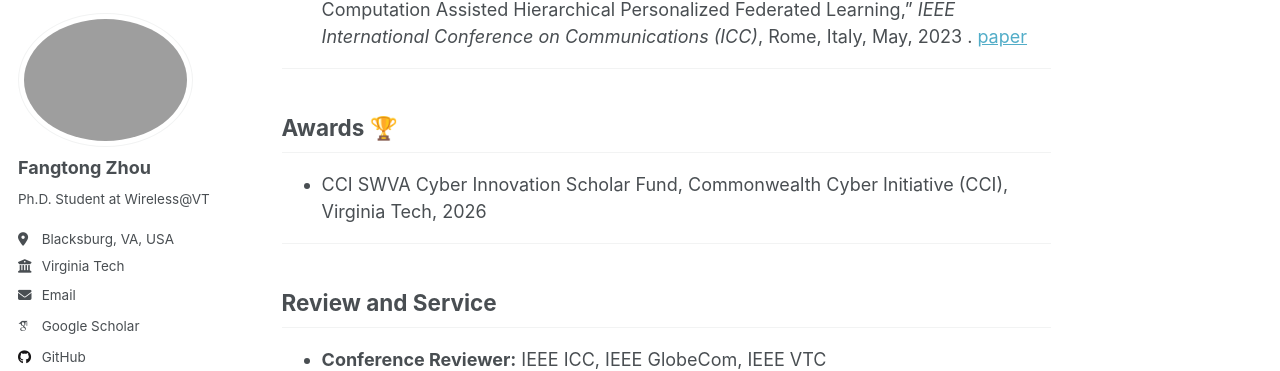
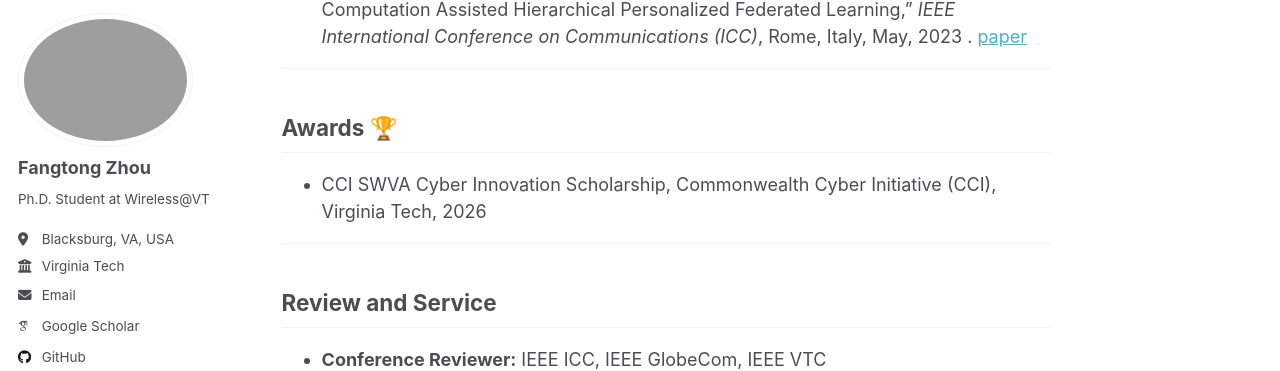
Before and after one commit to frontop137/frontop137.github.io, a Jekyll site: the page built from index.md, in a window 1280 px wide and 900 px high, scrolled down 1910 px. Shown: the part 86-457 px from the top of the window. Built offline with Jekyll 4.4.1, drawn with Linux system fonts in a browser that asks for light colours; emoji names are drawn with the system emoji font; some web fonts are replaced; a script that is not in the unit is left out; our own code applies the rules of GitHub Pages for plain Markdown files; some of the changed text lies outside the part shown.

Commit message:
Update scholarship name in index.md

```diff
--- a/index.md
+++ b/index.md
@@ -22,7 +22,7 @@ My research focuses on wireless federated learning.
 
 ## News :newspaper: {#news}
 - 2026-03 - One paper was accepted by IEEE/IFIP WiOpt. :tada:
-- 2026-03 - I was awarded the 2026 CCI SWVA Cyber Innovation Scholar Fund. :tada:
+- 2026-03 - I was awarded the 2026 CCI SWVA Cyber Innovation Scholarship. :tada:
 - 2026-02 - One poster was accepted by 2026 CCI Symposium.  :tada:
 - 2025-12 - One paper was submitted to IEEE Journal on Selected Areas in Communications.
 - 2025-11 - I successfully passed my **Qualifying Exam**! Many thanks to Prof. Tom Hou, Prof. Walid Saad, and Dr. Yi Shi for serving as my committee. :tada:
@@ -54,7 +54,7 @@ My research focuses on wireless federated learning.
 ---
 
 ## Awards :trophy: {#awards}
-- CCI SWVA Cyber Innovation Scholar Fund, Commonwealth Cyber Initiative (CCI), Virginia Tech, 2026
+- CCI SWVA Cyber Innovation Scholarship, Commonwealth Cyber Initiative (CCI), Virginia Tech, 2026
 
 ---
 
```
